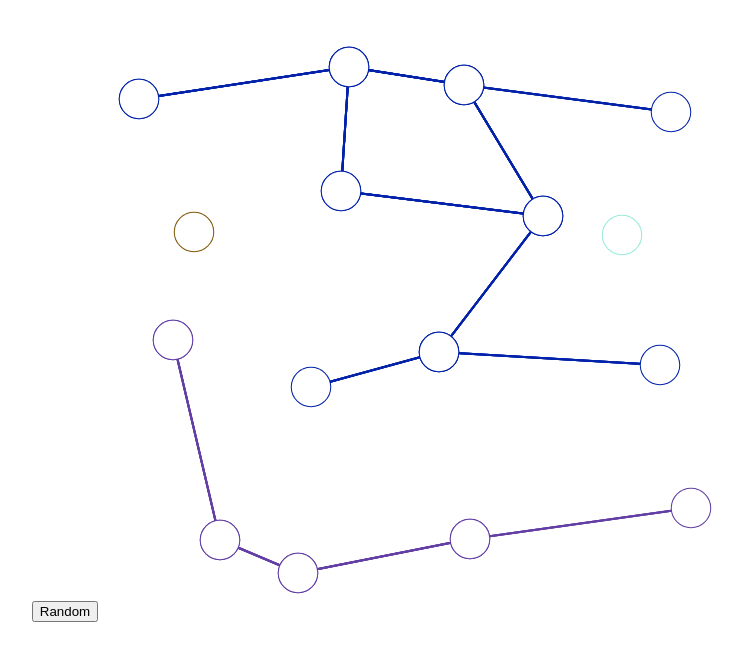
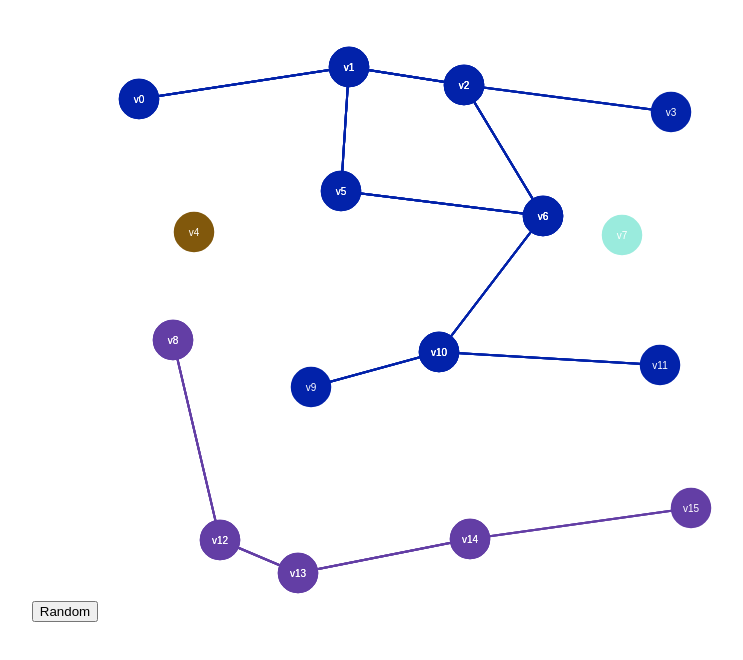
Before and after one commit to bloominstituteoftechnology/Sprint-Challenge--Graphs, a React (Create React App) app in the folder graph_dfs_debug/: page / in a window 1280 px wide. Shown: the top 660 px of the page, without its empty margins (267-1010 px from the left). Built offline with nearby package versions, Linux system fonts and the light colour scheme.

Commit message:
Stone Chris | Sprint Graphs
complete

```diff
--- a/graph_dfs_debug/src/App.js
+++ b/graph_dfs_debug/src/App.js
@@ -59,7 +59,7 @@ class GraphView extends Component {
     }
 
     // Draw the verts on top
-    ctx.fillStyle = 'color';
+    ctx.fillStyle = color;
 
     for (let v of vertexes) {
       ctx.beginPath();
```
